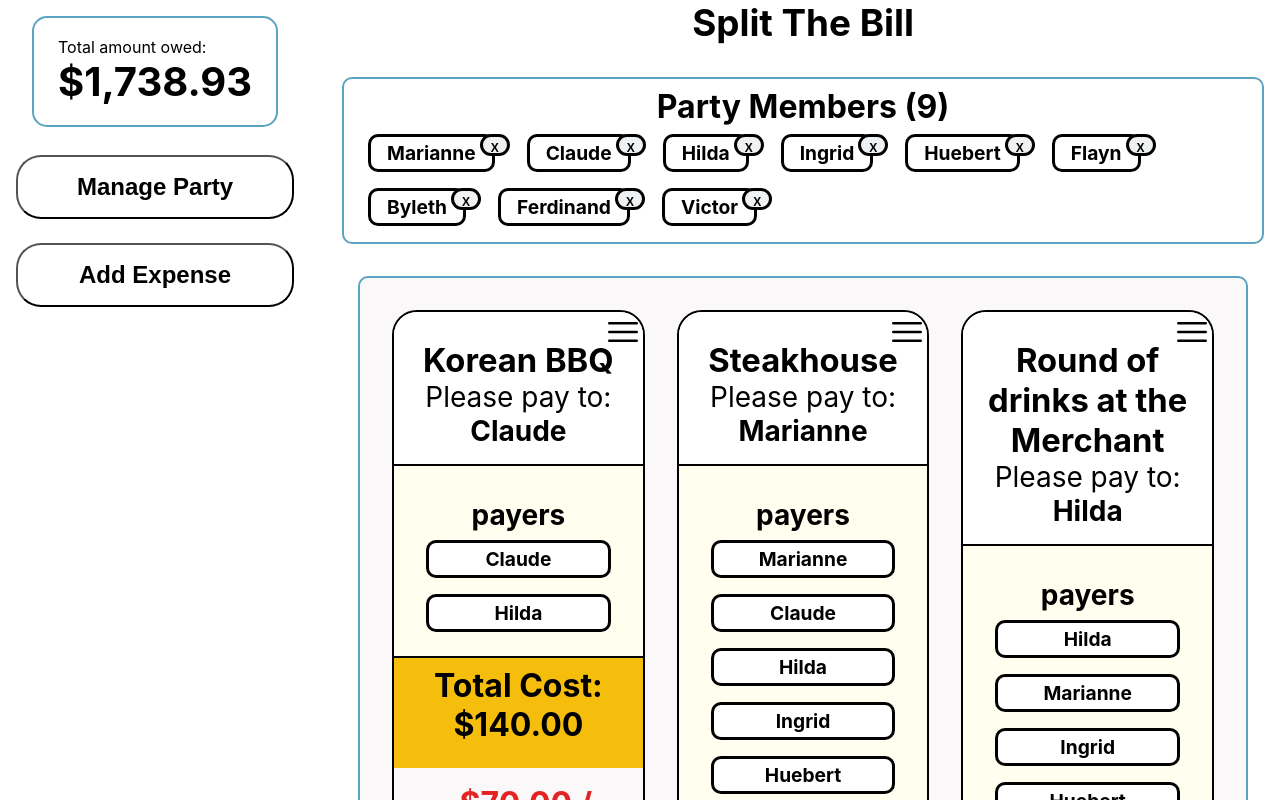
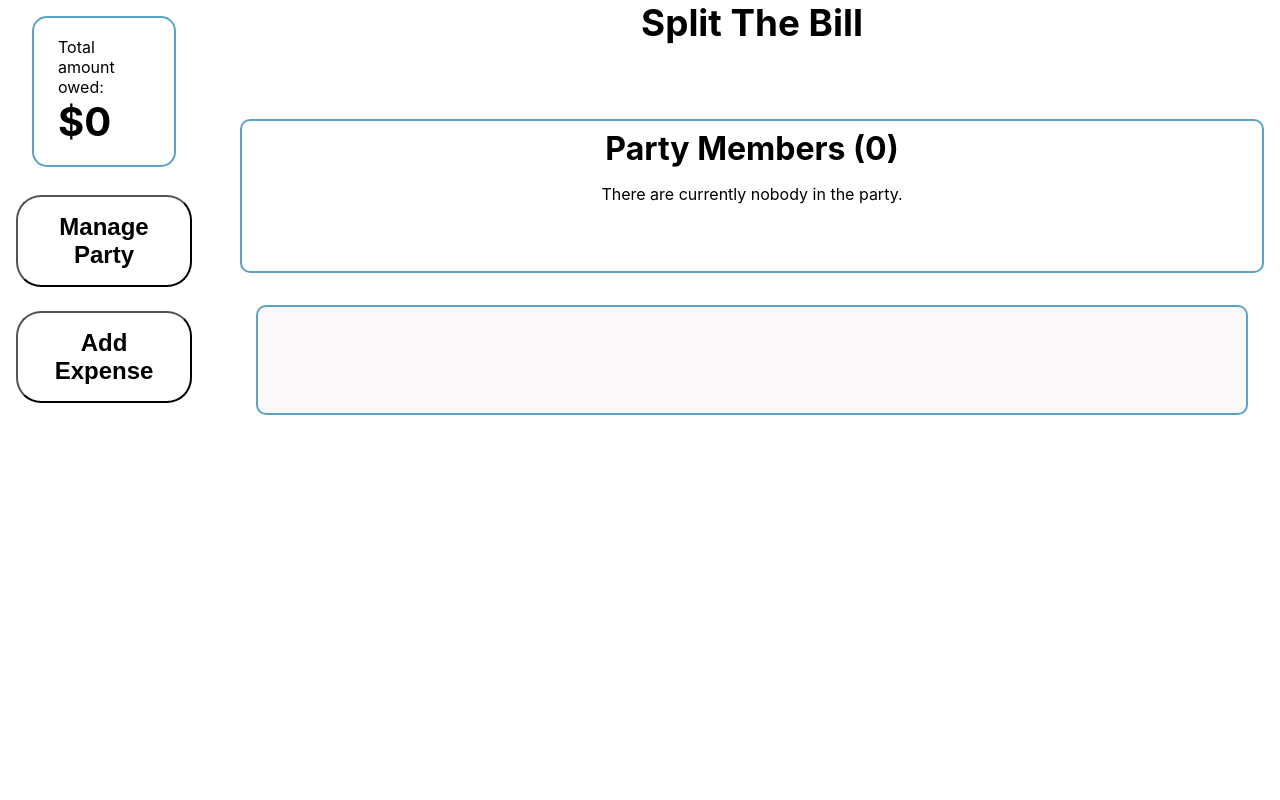
Before and after one commit to WesloTheWeb/SplitBillApp, a React (Create React App) app: page / in a window 1280 px wide. Shown: the top 800 px of the page. Built offline with nearby package versions, Linux system fonts and the light colour scheme.

Commit message:
Made decision to omit the edit functionality for now

```diff
--- a/src/app/expenseSlice.js
+++ b/src/app/expenseSlice.js
@@ -2,24 +2,24 @@ import { createSlice } from "@reduxjs/toolkit";
 
 const initialState = {
     expenses: [
-        {
-            expenseName: 'Korean BBQ',
-            personBeingPaid: 'Claude',
-            cost: 140,
-            payers: ['Claude', 'Hilda'],
-        },
-        {
-            expenseName: 'Steakhouse',
-            personBeingPaid: 'Marianne',
-            cost: 1500.43,
-            payers: ['Marianne', 'Claude', 'Hilda', 'Ingrid', 'Huebert', 'Flayn', 'Byleth', 'Ferdinand', 'Victor'],
-        },
-        {
-            expenseName: 'Round of drinks at the Merchant',
-            personBeingPaid: 'Hilda',
-            cost: 98.5,
-            payers: ['Hilda', 'Marianne', 'Ingrid', 'Huebert', 'Flayn'],
-        },
+        // {
+        //     expenseName: 'Korean BBQ',
+        //     personBeingPaid: 'Claude',
+        //     cost: 140,
+        //     payers: ['Claude', 'Hilda'],
+        // },
+        // {
+        //     expenseName: 'Steakhouse',
+        //     personBeingPaid: 'Marianne',
+        //     cost: 1500.43,
+        //     payers: ['Marianne', 'Claude', 'Hilda', 'Ingrid', 'Huebert', 'Flayn', 'Byleth', 'Ferdinand', 'Victor'],
+        // },
+        // {
+        //     expenseName: 'Round of drinks at the Merchant',
+        //     personBeingPaid: 'Hilda',
+        //     cost: 98.5,
+        //     payers: ['Hilda', 'Marianne', 'Ingrid', 'Huebert', 'Flayn'],
+        // },
     ]
 }
 
--- a/src/app/partySlice.js
+++ b/src/app/partySlice.js
@@ -1,7 +1,8 @@
 import { createSlice } from "@reduxjs/toolkit";
 
 const initialState = {
-    partyMembers: ['Marianne', 'Claude', 'Hilda', 'Ingrid', 'Huebert', 'Flayn', 'Byleth', 'Ferdinand', 'Victor']
+    // partyMembers: ['Marianne', 'Claude', 'Hilda', 'Ingrid', 'Huebert', 'Flayn', 'Byleth', 'Ferdinand', 'Victor']
+    partyMembers: []
 }
 
 const partySlice = createSlice({
--- a/src/containers/ActivityItem/ActivityItem.js
+++ b/src/containers/ActivityItem/ActivityItem.js
@@ -12,10 +12,10 @@ const ActivityItem = ({ title, personPaid, payers, cost }) => {
     const [menuOpen, isMenuOpen] = useState(false);
     const dispatch = useDispatch();
 
-    function openEditActivityModal() {
-        dispatch(setModal('editExpense'));
-        dispatch(toggleOverlay());
-      }
+    // function openEditActivityModal() {
+    //     dispatch(setModal('editExpense'));
+    //     dispatch(toggleOverlay());
+    // }
 
     const menuHandler = () => {
         isMenuOpen(!menuOpen);
@@ -45,12 +45,8 @@ const ActivityItem = ({ title, personPaid, payers, cost }) => {
             {
                 menuOpen ? (
                     <section className={menu}>
-                        <button
-                            onClick={openEditActivityModal}
-                            >Edit</button>
-                        <button
-                            onClick={removeBucket}
-                        >Delete</button>
+                        {/* <button onClick={openEditActivityModal}>Edit</button> */}
+                        <button onClick={removeBucket}>Delete</button>
                     </section>
                 )
                     : null
@@ -60,7 +56,7 @@ const ActivityItem = ({ title, personPaid, payers, cost }) => {
                 <span>Please pay to: <b>{personPaid}</b></span>
             </section>
             <section className={participantsRow}>
-                <h4>payers</h4>
+                <h4>Payers</h4>
                 {/* Using the payers redux state separate from party members */}
                 {payers?.map((person) => {
                     return (
--- a/src/containers/ActivityItem/ActivityItem.module.scss
+++ b/src/containers/ActivityItem/ActivityItem.module.scss
@@ -38,6 +38,11 @@
     background-color: $participantsPool;
     padding: 1rem;
     padding-top: 0.25rem;
+
+    h4 {
+        margin: 0;
+        padding-top: 0;
+    }
 }
 
 .totalExpenseRow {
@@ -75,16 +80,22 @@
     position: absolute;
     right: 0;
     top: 2.5rem;
+    box-shadow: $boxShadow;
     background-color: $white;
     color: $gold;
-    border: solid 1px #000;
 
     button {
         border-radius: 0;
-        font-size: 1rem;
+        // font-size: 1rem;
+        font-size: .9375rem;
         display: block;
         border: none;
         width: 100%;
+        margin: 0;
 
+        &:hover {
+            background-color: $menuHover;
+            color: #050505;
+        }
     }
 }
--- a/src/containers/EditForm/EditForm.js
+++ b/src/containers/EditForm/EditForm.js
@@ -14,10 +14,11 @@ const EditForm = () => {
     const availablePartyMembers = useSelector((state) => state.party.partyMembers);
     // Current Party should give us the array of payers.
     // Also do not want all just the specific bucket that was filled out.
-    const currentParty = useSelector((state) => state.expense.expenses.payers);
+    const currentParty = useSelector((state) => state.expense.expenses);
     const { register, handleSubmit } = useForm();
 
     console.log(currentParty)
+    console.log(currentParty.payers)
 
     const onSubmit = (data) => {
         parseInt(data.cost);
@@ -55,9 +56,11 @@ const EditForm = () => {
         }
     };
 
+    // TODO: If want previous data from redux state, use map to read over.
+
     return (
         <>
-            <h2>Add Expense</h2>
+            <h2>Edit Expense</h2>
             <form
                 onSubmit={handleSubmit(onSubmit)}
             >
@@ -99,19 +102,29 @@ const EditForm = () => {
                 <section>
                     {/* TODO: Need to differentiate between those already selected and those available. */}
                     <div className={payersContainers}>
-                        {currentParty?.map((person, idx) => {
+                        {currentParty?.filter((expense) => expense.expenseName === 'Korean BBQ')
+                            .map((person, idx) => {
                                 return (
+                                    <>
                                         <div key={idx} >
-                                    {person} // this works
-                                    {/* <input
+                                            {person.payers.map((payingName, idx) => {
+                                                return (
+                                                    <>
+                                                        <input
                                                             id={idx}
-                                        {...register("payers")}
+                                                            // {...register("payers")}
                                                             type="checkbox"
-                                        value={person.payers}
+                                                            value={payingName[idx]}
                                                             checked
                                                         />
-                                    <label htmlFor={idx}> {truncateName(person)} </label> */}
+                                                        <label htmlFor={idx}> {truncateName(person.payers)} </label>
+                                                    </>
+                                                )
+                                            })}
                                         </div>
+
+                                        <h2>Hello</h2>
+                                    </>
                                 )
                             })}
                     </div>
--- a/src/containers/ExpenseForm/ExpenseForm.module.scss
+++ b/src/containers/ExpenseForm/ExpenseForm.module.scss
@@ -13,6 +13,7 @@
     label {
         font-weight: bold;
         font-size: 1.25rem;
+        text-transform: capitalize;
         color:  #2407df;
     }
 }
--- a/src/variables.scss
+++ b/src/variables.scss
@@ -13,3 +13,7 @@ $participantsPool: #FFFEEF;
 // Button Colors
 $addColor: #006600;
 $doneColor: #5AB5FA;
+
+// Effects
+$boxShadow: 0 2px 5px 1px rgb(64 60 67 / 46%);
+$menuHover: rgb(240,242,245);
```
Lines whose indentation alone changed are shown as unchanged.
